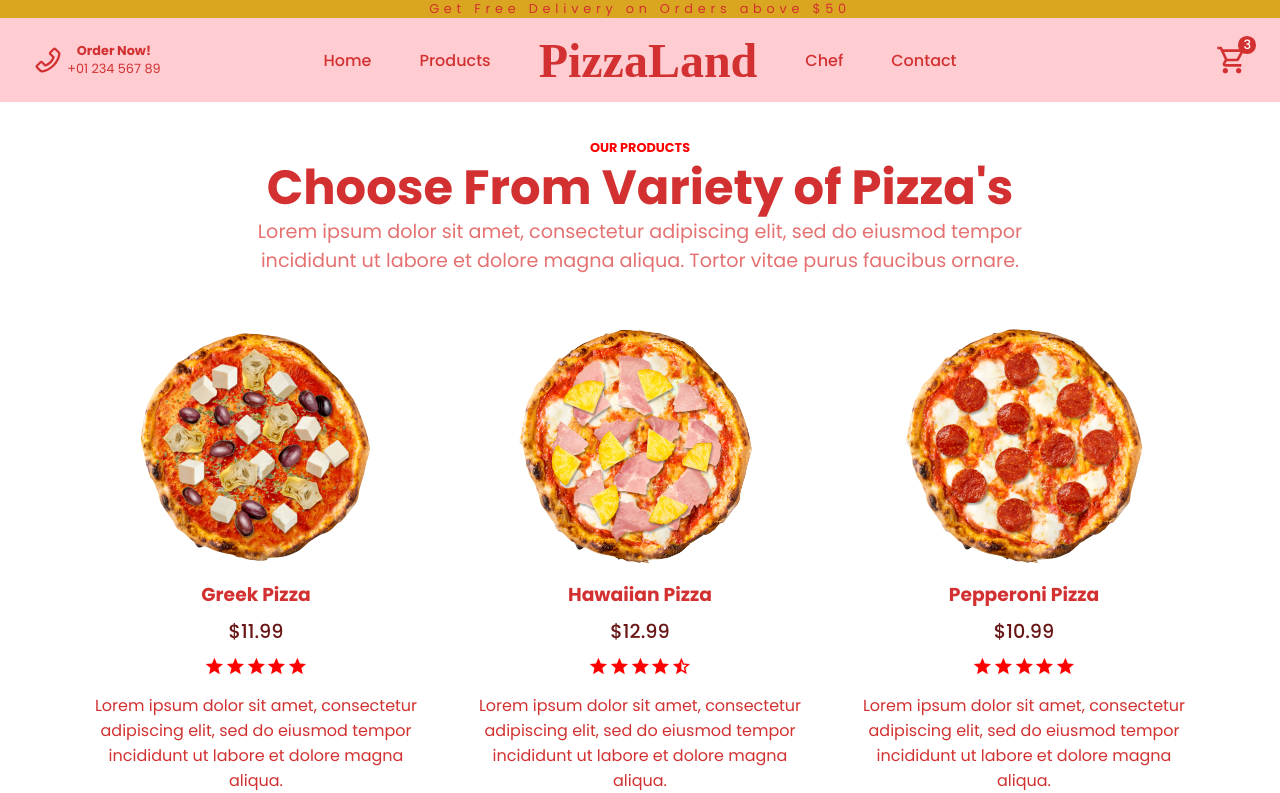
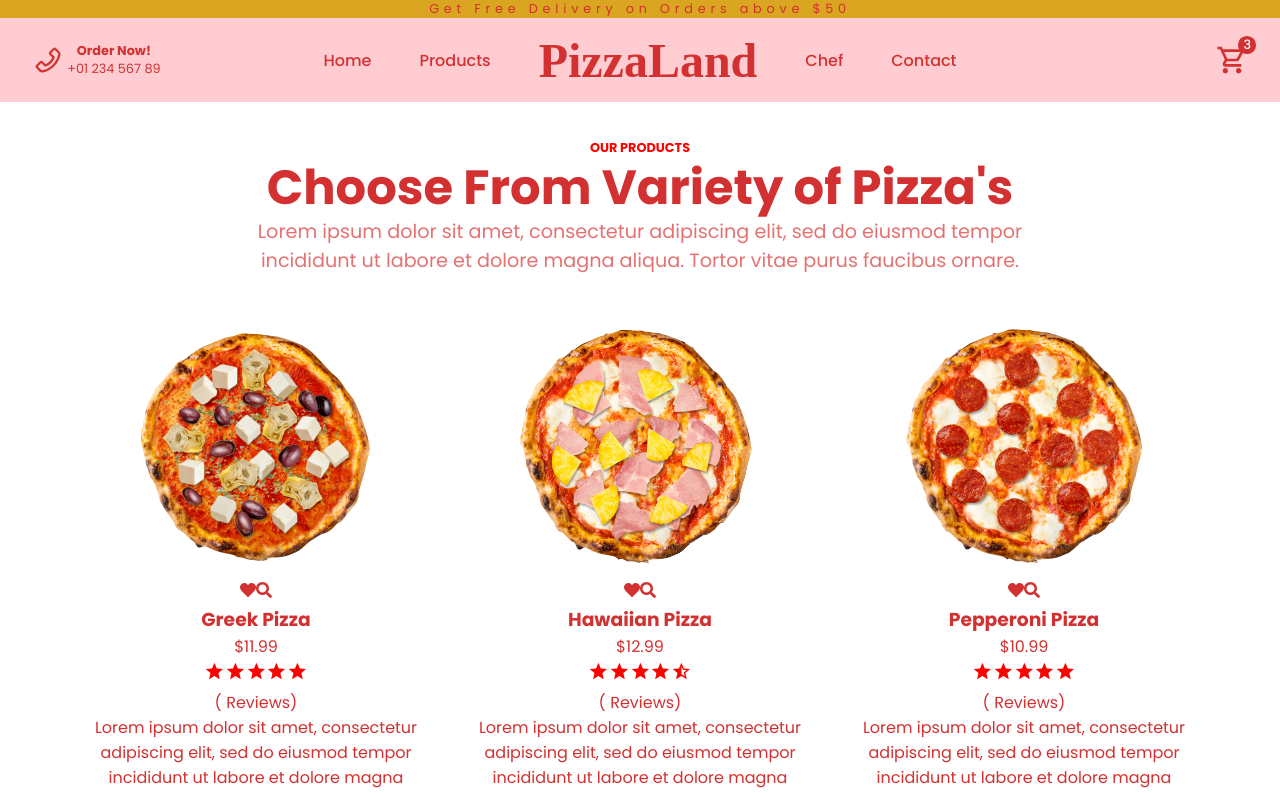
Before and after one commit to zeetaen1989/pizza-delivery, a Next.js app: page /products in a window 1280 px wide. Shown: the top 793 px of the page. Built offline with nearby package versions, Linux system fonts and the light colour scheme; a web font is replaced by a local one.

Commit message:
feat(markups): markup created

```diff
--- a/components/elements/ProductCard/ProductCard.jsx
+++ b/components/elements/ProductCard/ProductCard.jsx
@@ -1,19 +1,35 @@
+import Link from "next/link";
 import Image from "next/image";
+import { FaHeart, FaSearch } from "react-icons/fa";
+
 import { Ratings, AddToCartBtn } from "@components/elements";
 import styles from "./ProductCard.module.scss";
 
-const Products = ({ image, title, price, rating, description }) => {
+const Products = ({ image, title, description, price, rating, reviews }) => {
   return (
     <div className={styles.products}>
-      <figure>
-        <Image src={image} alt={title} height="250" width="250" />
-      </figure>
-      <figcaption>
+      <section className={styles.products__card}>
+        <figure className={styles.card__img}>
+          <Image src={image} alt={title} height="250" width="250" />
+        </figure>
+        <figcaption className={styles.card__overlay}>
+          <div className={styles.icons}>
+            <FaHeart style={{ cursor: "pointer" }} />
+            <Link href="/product/:id" passHref>
+              <FaSearch style={{ cursor: "pointer" }} />
+            </Link>
+          </div>
+        </figcaption>
+      </section>
+      <article>
         <h3>{title}</h3>
         <span className={styles.price}>${price}</span>
-        <Ratings rating={rating} />
+        <div className={styles.review}>
+          <Ratings rating={rating} />
+          <a href="#">({reviews} Reviews)</a>
+        </div>
         <p>{description}</p>
-      </figcaption>
+      </article>
       <AddToCartBtn />
     </div>
   );
```
